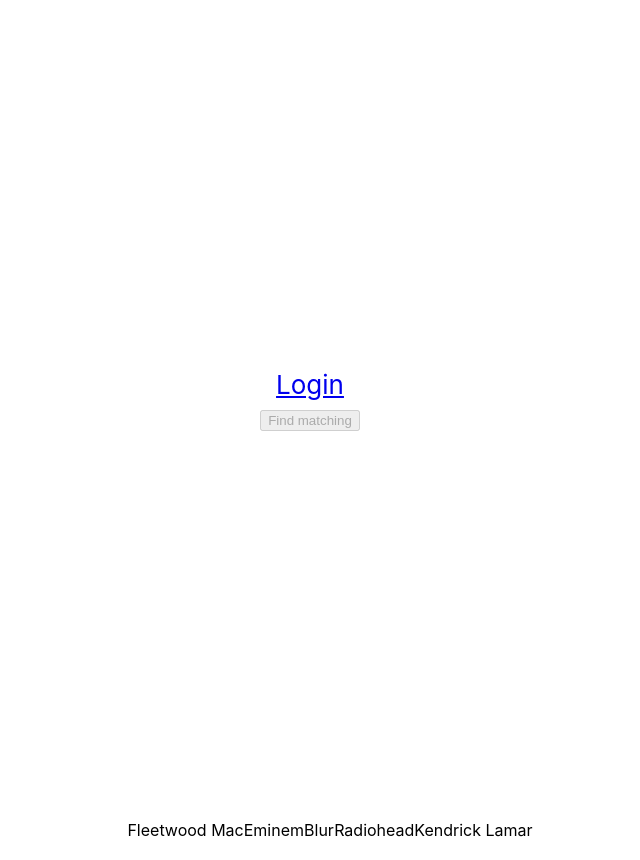
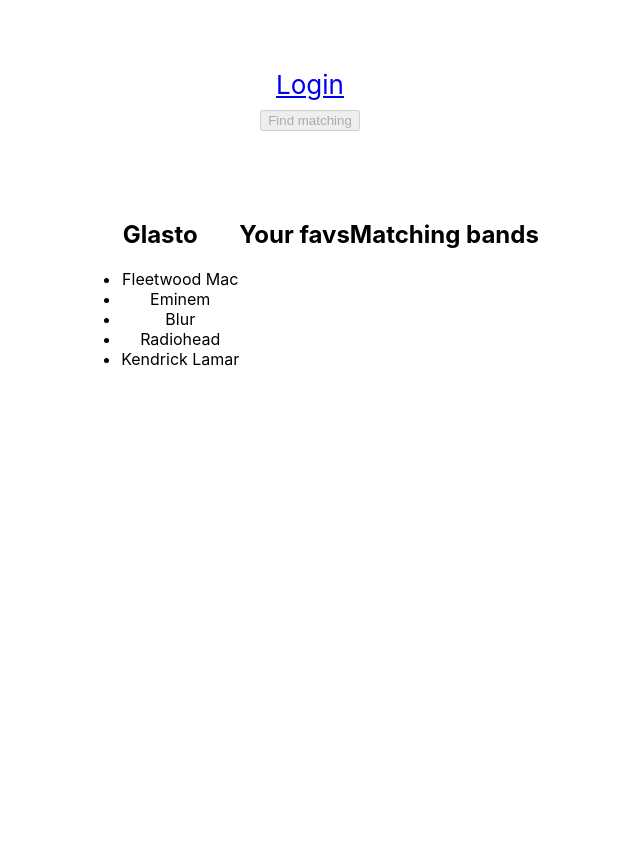
Before and after one commit to danwlsn/glasto-in-spotify, a React (Create React App) app: page / in a window 1280 px wide. Shown: the whole page, without its empty margins (330-970 px from the left). After the commit the page ends 800 px from the top, so only its background shows below. Built offline with nearby package versions, Linux system fonts and the light colour scheme.

Commit message:
added some formating to the ui

```diff
--- a/src/App.css
+++ b/src/App.css
@@ -8,7 +8,7 @@
 }
 
 .App-header {
-  min-height: 100vh;
+  height:200px;
   display: flex;
   flex-direction: column;
   align-items: center;
@@ -29,3 +29,8 @@
     transform: rotate(360deg);
   }
 }
+
+.BandList {
+  display: inline-block;
+  vertical-align: top;
+}
--- a/src/App.js
+++ b/src/App.js
@@ -15,14 +15,18 @@
 
 class BandList extends Component {
   render() {
-    // const bandList = this.props.bandList.maps(band => {
-    //   return <Band name={band} />
-    // })
+    let bandList = null
+    if (this.props.bandList){
+      const propsBandList = this.props.bandList
+      bandList = propsBandList.map(band => {
+        return <li><Band name={band} /></li>
+      })
+    }
     return (
-      <div className="MatchingButton">
+      <div className="BandList">
         <h2>{this.props.title}</h2>
         <ul>
-          {this.props.bandList}
+          {bandList}
         </ul>
       </div>
     );
@@ -155,9 +159,9 @@
           <LoginButton />
             <FindMatchingButton disabled={!this.state.authed} click={this.findMatchingButtonOnClick}/>
         </header>
-        <BandList bandList={this.state.festivalBandList} />
-        <BandList bandList={this.state.userTopBands} />
-        <BandList bandList={this.state.matchingBands} />
+        <BandList title="Glasto" bandList={this.state.festivalBandList} />
+        <BandList title="Your favs" bandList={this.state.userTopBands} />
+        <BandList title="Matching bands" bandList={this.state.matchingBands} />
       </div>
     );
   }
```
